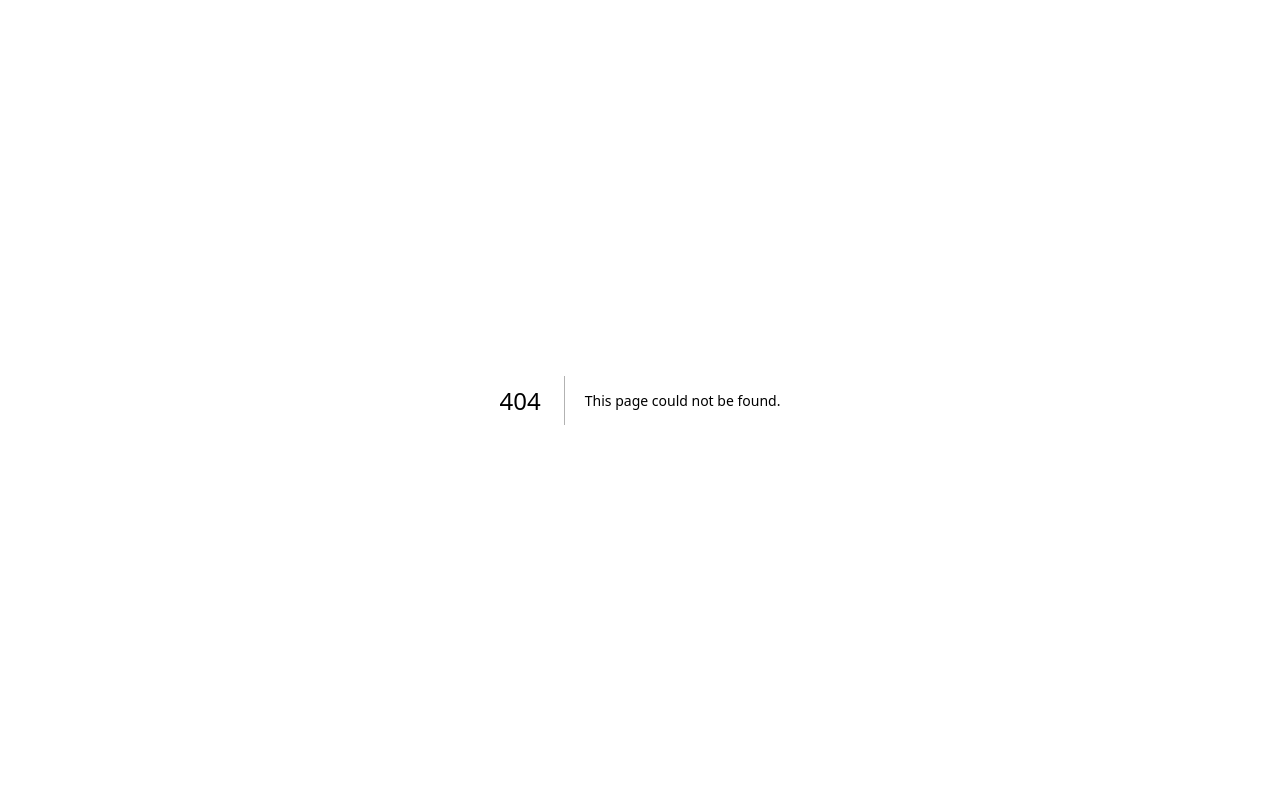
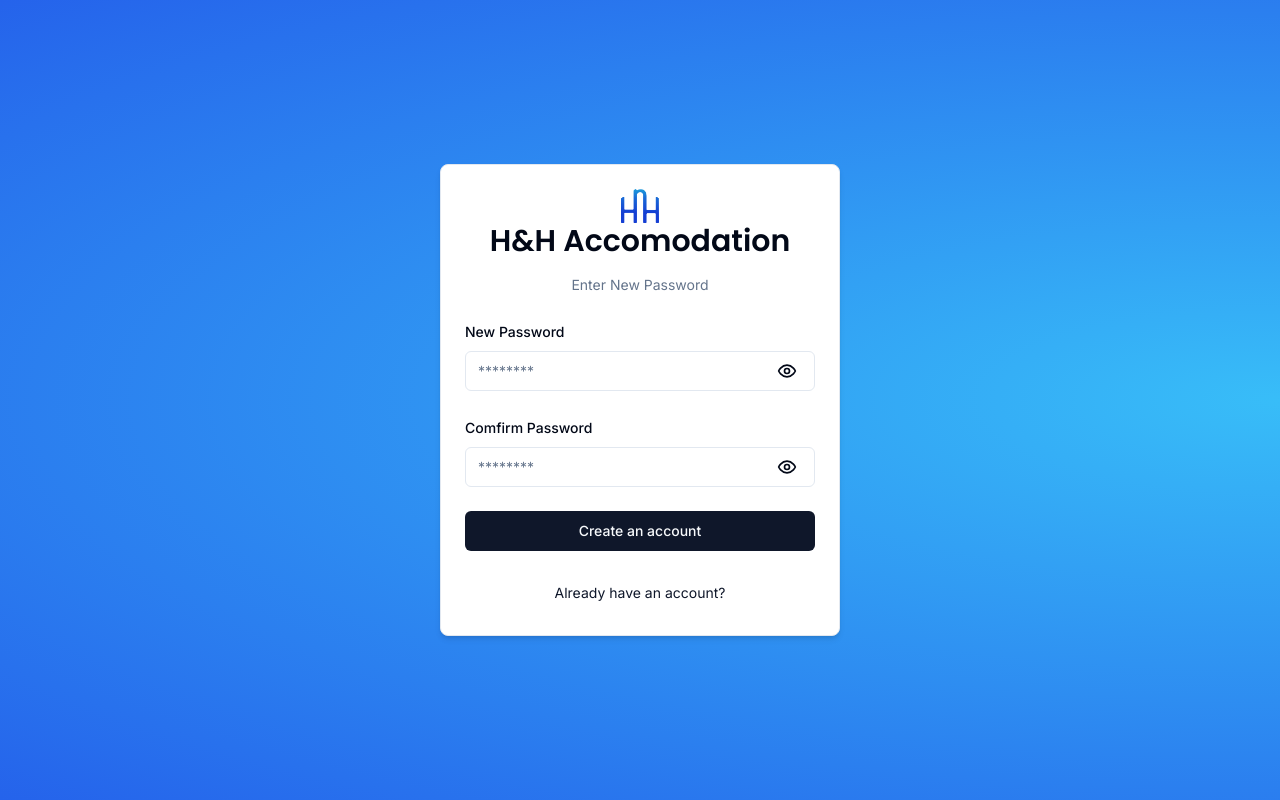
Before and after one commit to TeamM-KNUST/hnh-accommodation, a Next.js app: page /auth/new-password in a window 1280 px wide. Before the commit this address had no page. Built offline with nearby package versions, Linux system fonts and the light colour scheme; no server answers.

Commit message:
making the new password for the forms

```diff
--- /dev/null
+++ b/app/(auth)/auth/new-password/page.tsx
@@ -0,0 +1,9 @@
+import { NewPasswordForm } from "@/components/auth/new-password-form";
+
+const NewPasswordPage = () => {
+    return (
+        <NewPasswordForm />
+    );
+}
+
+export default NewPasswordPage;
--- /dev/null
+++ b/components/auth/new-password-form.tsx
@@ -0,0 +1,146 @@
+"use client";
+
+import {
+	Form,
+	FormControl,
+	FormField,
+	FormItem,
+	FormLabel,
+	FormMessage,
+} from "@/components/ui/form";
+import { useForm } from "react-hook-form";
+import { CardWrapper } from "./card-wrapper";
+
+import * as z from "zod";
+
+import { Button } from "@/components/ui/button";
+import { Input } from "@/components/ui/input";
+import { RegisterSchema } from "@/schemas";
+import { zodResolver } from "@hookform/resolvers/zod";
+import { EyeIcon, EyeOffIcon } from "lucide-react";
+import { useState, useTransition } from "react";
+
+import { register } from "@/actions/register";
+import { FormError } from "@/components/form-error";
+import { FormSuccess } from "@/components/form-success";
+
+export const NewPasswordForm = () => {
+	const [showPassword, setShowPassword] = useState(false);
+	const [showComfirmPassword, setShowComfirmPassword] = useState(false);
+
+	const [pending, startTransition] = useTransition();
+
+	const [error, setError] = useState<string | undefined>("");
+	const [success, setSuccess] = useState<string | undefined>("");
+
+	const form = useForm<z.infer<typeof RegisterSchema>>({
+		resolver: zodResolver(RegisterSchema),
+		defaultValues: {
+			email: "",
+			password: "",
+			confirmpassword: "",
+			name: "",
+		},
+	});
+
+	const onSubmit = (values: z.infer<typeof RegisterSchema>) => {
+		setError("");
+		setSuccess("");
+		startTransition(() => {
+			register(values).then((data) => {
+				if (!(data instanceof z.ZodError)) {
+					setError(data.error);
+					setSuccess(data.success);
+				}
+			});
+		});
+	};
+	return (
+		<CardWrapper
+			headerLabel="Enter New Password"
+			backButtonLabel="Already have an account?"
+			backButtonHref="/auth/login"
+
+		>
+			<Form {...form}>
+				<form onSubmit={form.handleSubmit(onSubmit)} className="space-y-6">
+					<FormField
+						control={form.control}
+						name="password"
+						render={({ field }) => (
+							<FormItem>
+								<FormLabel> New Password</FormLabel>
+								<FormControl>
+									<div className="relative">
+										<Input
+											{...field}
+											placeholder="********"
+											type={showPassword ? "text" : "password"}
+											disabled={pending}
+										/>
+										<Button
+											className="absolute inset-y-0 right-2 flex items-center"
+											size="icon"
+											variant="ghost"
+											type="button"
+											onClick={() => setShowPassword(!showPassword)}
+										>
+											{showPassword ? (
+												<EyeOffIcon className="w-5 h-5" />
+											) : (
+												<EyeIcon className="w-5 h-5" />
+											)}
+										</Button>
+									</div>
+								</FormControl>
+								<FormMessage />
+							</FormItem>
+						)}
+					/>
+					<FormField
+						control={form.control}
+						name="confirmpassword"
+						render={({ field }) => (
+							<FormItem>
+								<FormLabel>Comfirm Password</FormLabel>
+								<FormControl>
+									<div className="relative">
+										<Input
+											{...field}
+											placeholder="********"
+											type={showComfirmPassword ? "text" : "password"}
+											disabled={pending}
+										/>
+										<Button
+											className="absolute inset-y-0 right-2 flex items-center"
+											size="icon"
+											variant="ghost"
+											type="button"
+											onClick={() =>
+												setShowComfirmPassword(!showComfirmPassword)
+											}
+											disabled={pending}
+										>
+											{showComfirmPassword ? (
+												<EyeOffIcon className="w-5 h-5" />
+											) : (
+												<EyeIcon className="w-5 h-5" />
+											)}
+										</Button>
+									</div>
+								</FormControl>
+								<FormMessage />
+							</FormItem>
+						)}
+					/>
+					<FormError message={error} />
+					<FormSuccess message={success} />
+
+					<Button disabled={pending} type="submit" className="w-full">
+						Create an account
+					</Button>
+				</form>
+			</Form>
+		</CardWrapper>
+	);
+};
--- a/lib/mail.ts
+++ b/lib/mail.ts
@@ -6,7 +6,7 @@ const domain = process.env.NEXT_PUBLIC_URL;
 
 
 export const sendPasswordResetEmail = async (email: string, token: string) => {
-	const confirmLink = `${domain}/auth/reset?token=${token}`;
+	const confirmLink = `${domain}/auth/new-password?token=${token}`;
 	await resend.emails.send({
 		from: "Acme <onboarding@resend.dev>",
 		to: email,
--- a/route.ts
+++ b/route.ts
@@ -9,6 +9,7 @@ export const publicRoutes = [
     "/",
     "/auth/confirm",
     "/auth/reset",
+    "/auth/new-password",
 ];
 
 /**
@@ -20,7 +21,8 @@ export const publicRoutes = [
 export const authRoutes = [
     "/auth/login",
     "/auth/register",
-    "auth/reset"
+    "auth/reset",
+    "new-password",
 ];
 
 
```
